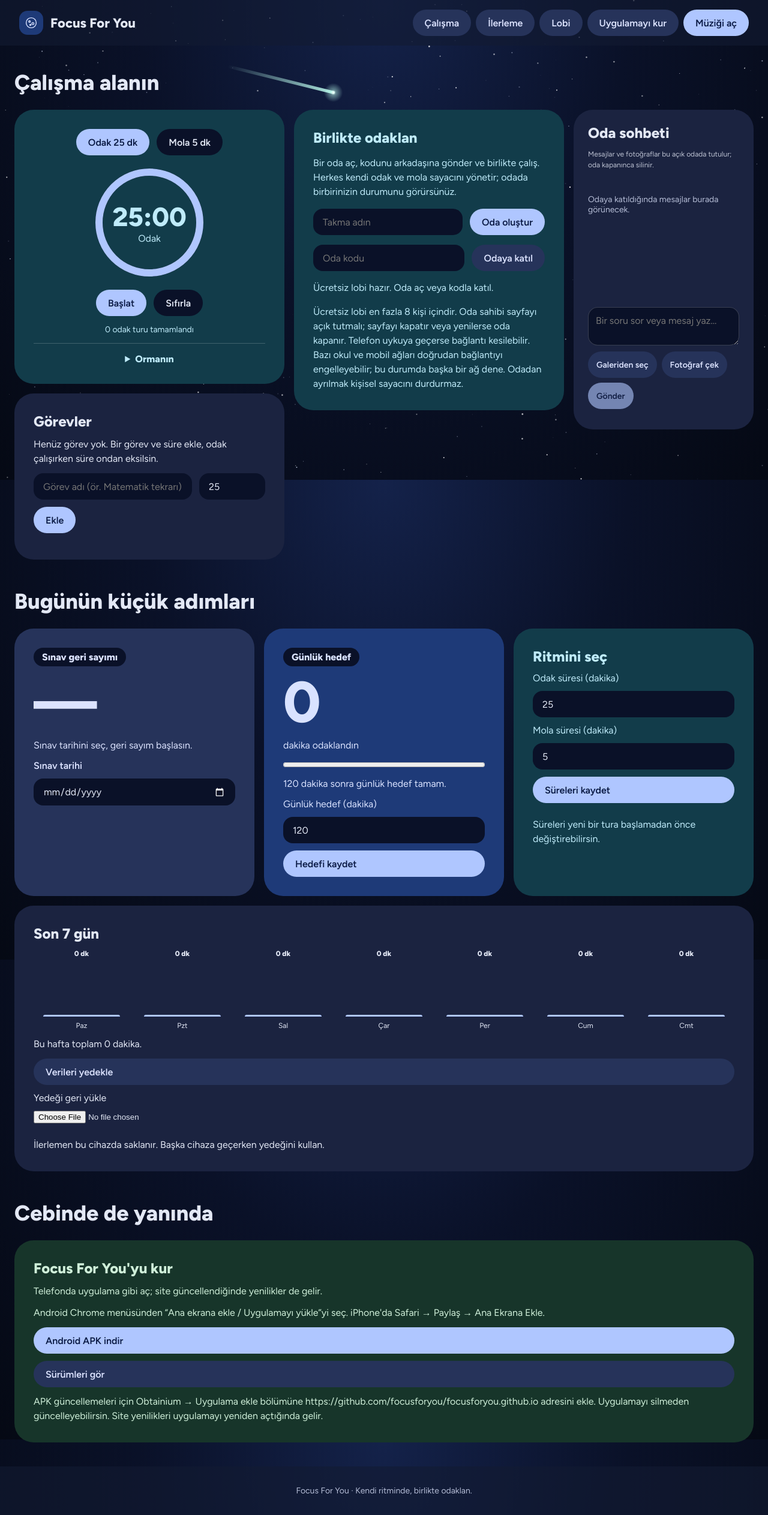
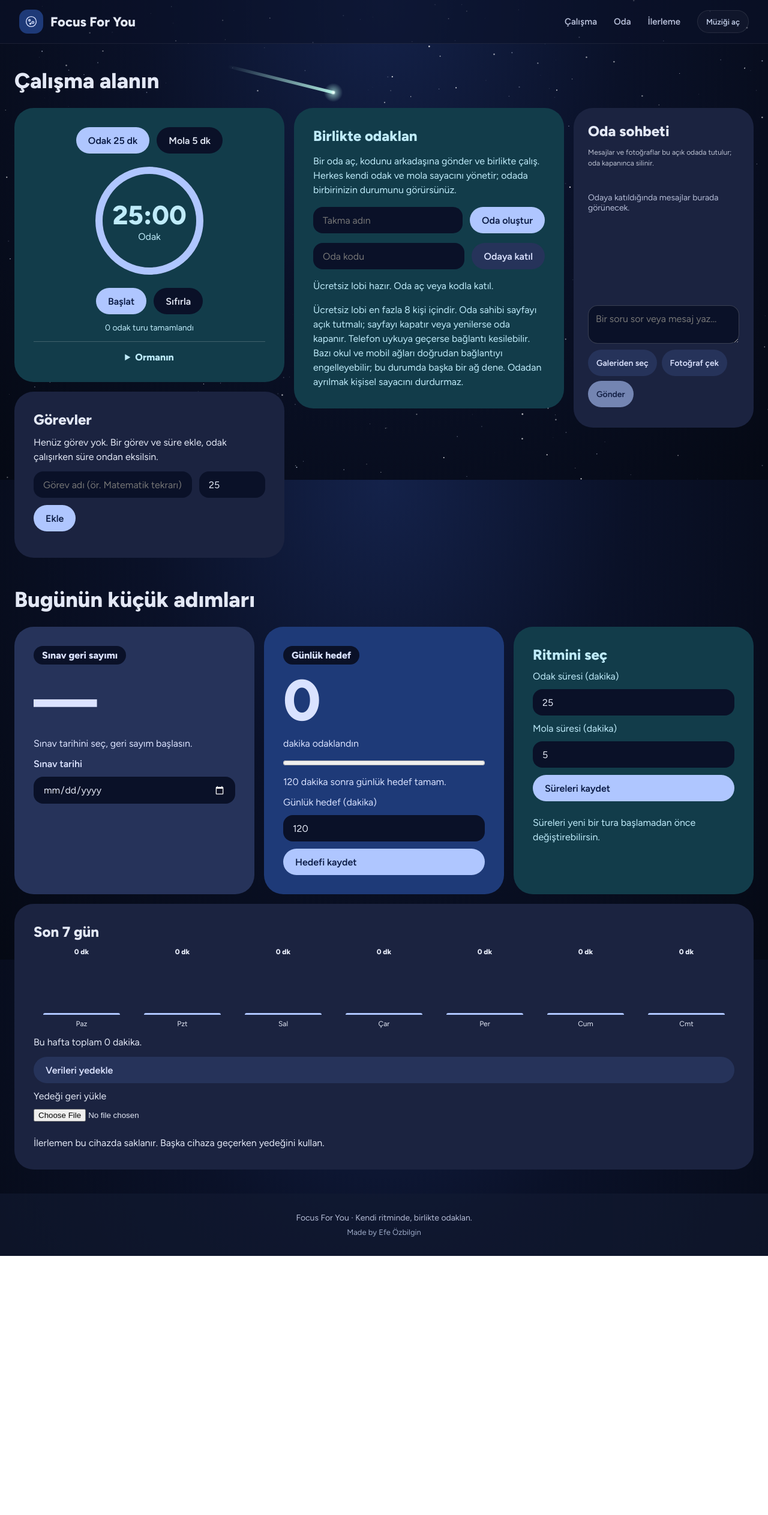
Before and after one commit to focusforyou/focusforyou.github.io, a plain HTML site: page index.html in a window 1280 px wide. Shown: the whole page at 60% size. After the commit the page ends 2094 px from the top, so only its background shows below. Drawn offline with Linux system fonts and the light colour scheme.

Commit message:
Simplify desktop navigation, hide installation in APK, and credit Efe Özbilgin

```diff
--- a/index.html
+++ b/index.html
@@ -102,11 +102,11 @@ main{padding:32px 16px}.card{padding:24px}
 <svg width="40" height="40" viewBox="0 0 40 40" fill="none" stroke="#D9E2FF" stroke-width="2" aria-hidden="true" style="background:#1E3A78;border-radius:14px;padding:6px"><circle cx="20" cy="20" r="12"/><circle cx="16" cy="17" r="2"/><circle cx="24" cy="22" r="2.5"/><circle cx="18" cy="25" r="1.5"/></svg>
 Focus For You
 </div>
-<nav>
-<a class="pill" href="#calisma">Çalışma</a>
-<a class="pill" href="#ilerleme">İlerleme</a>
-<a class="pill" href="#lobi">Lobi</a>
-<a class="pill" href="#kurulum">Uygulamayı kur</a>
+<nav class="top-nav" aria-label="Üst menü">
+<a class="nav-link" href="#calisma">Çalışma</a>
+<a class="nav-link" href="#lobi">Oda</a>
+<a class="nav-link" href="#ilerleme">İlerleme</a>
+<button class="pill app-install-link" type="button" id="openInstall" aria-haspopup="dialog" aria-controls="installSheet">Uygulamayı kur</button>
 <button class="pill p" id="mu" type="button" aria-label="Arka plan müziğini aç veya kapat">Müziği aç</button>
 </nav>
 </header>
@@ -187,7 +187,8 @@ Focus For You
 <dialog id="timerSheet" aria-label="Sayaç detayları"><form method="dialog"><button class="sheet-close" aria-label="Sayaç detaylarını kapat">Kapat <span aria-hidden="true">⌄</span></button></form><div id="timerSlot"></div></dialog>
 <dialog id="imageViewer"><img id="fullPhoto" alt="Sohbette paylaşılan fotoğraf"><form method="dialog"><button class="pill">Kapat</button></form></dialog>
 
-<footer>Focus For You · Kendi ritminde, birlikte odaklan.</footer>
+<footer>Focus For You · Kendi ritminde, birlikte odaklan.<span class="author-credit">Made by Efe Özbilgin</span></footer>
+<dialog id="installSheet" aria-label="Uygulamayı kur"><form method="dialog"><button class="sheet-close" aria-label="Kurulum penceresini kapat">Kapat <span aria-hidden="true">×</span></button></form><div class="install-content"></div></dialog>
 
 <script>
 const $=id=>document.getElementById(id),R=(a,b)=>a+Math.random()*(b-a);
--- a/install.js
+++ b/install.js
@@ -1,6 +1,14 @@
 'use strict';
+(()=>{
+const by=id=>document.getElementById(id),sheet=by('installSheet');
+const isApk=typeof window.FocusAndroid!=='undefined'||/\bFocusForYou\/\d/.test(navigator.userAgent);
+const standalone=matchMedia('(display-mode: standalone)').matches||navigator.standalone===true;
+document.body.classList.toggle('is-app',isApk||standalone);
+sheet.querySelector('.install-content').append(by('kurulum'));
+by('openInstall').onclick=()=>{if(!isApk&&!standalone)sheet.showModal()};
 let installPrompt;
-addEventListener('beforeinstallprompt',e=>{e.preventDefault();installPrompt=e;document.getElementById('installApp').hidden=false});
-document.getElementById('installApp').onclick=async()=>{if(!installPrompt)return;await installPrompt.prompt();await installPrompt.userChoice;installPrompt=null;document.getElementById('installApp').hidden=true};
-addEventListener('appinstalled',()=>{document.getElementById('installApp').hidden=true;document.getElementById('installHelp').textContent='Uygulama kuruldu. Ana ekranından açabilirsin.'});
+addEventListener('beforeinstallprompt',e=>{e.preventDefault();if(isApk||standalone)return;installPrompt=e;by('installApp').hidden=false});
+by('installApp').onclick=async()=>{if(!installPrompt)return;await installPrompt.prompt();await installPrompt.userChoice;installPrompt=null;by('installApp').hidden=true};
+addEventListener('appinstalled',()=>{document.body.classList.add('is-app');by('installApp').hidden=true;by('installHelp').textContent='Uygulama kuruldu. Ana ekranından açabilirsin.';if(sheet.open)sheet.close()});
 if('serviceWorker' in navigator){addEventListener('load',()=>{navigator.serviceWorker.register('sw.js').catch(()=>{})})}
+})();
--- a/mobile-ui.css
+++ b/mobile-ui.css
@@ -1,16 +1,18 @@
 .mobile-nav,.mini-timer,.mobile-welcome{display:none}
+.top-nav{align-items:center;gap:28px}header{border-bottom:1px solid #ffffff12;background:#0a112899}.nav-link{padding:10px 0;text-decoration:none;font-size:15px;font-weight:600;color:var(--mu);transition:color .15s}.nav-link:hover,.nav-link:focus-visible{color:var(--tx)}header #mu{font-size:13px;min-height:38px;padding:8px 14px;background:#ffffff08;color:#bdc9e3;border:1px solid #ffffff18}.app-install-link{display:none}#kurulum{display:none}.author-credit{display:block;margin-top:8px;color:#9daac7;font-size:13px}
+#installSheet{padding:0;border:1px solid #ffffff20;border-radius:24px;background:#101b35;color:var(--tx);width:min(480px,calc(100% - 32px));max-height:90dvh;overflow:auto}#installSheet::backdrop{background:#020818b8;backdrop-filter:blur(6px)}.install-content{padding:24px}.install-content #kurulum{display:flex}.install-content h2{font-size:26px}.install-content .card{padding:0;background:none}.install-content p{overflow-wrap:anywhere}.is-app .app-install-link{display:none!important}
 #timerSheet{padding:0;border:1px solid #ffffff20;color:var(--tx);background:#123C4A;border-radius:28px;max-height:90dvh;overflow:auto;width:min(440px,100%)}
 #timerSheet::backdrop{background:#020818b8;backdrop-filter:blur(6px)}
 .sheet-close{display:flex;align-items:center;justify-content:space-between;width:100%;border:0;border-bottom:1px solid #ffffff18;padding:18px 24px;font:600 15px Figtree,system-ui;color:var(--tx);background:transparent;cursor:pointer}
 #timerSheet .timer{border-radius:0;transform:none;box-shadow:none;padding:24px}
 @media(max-width:899px){
 body{--nav-height:calc(66px + env(safe-area-inset-bottom,0px));padding-bottom:calc(var(--nav-height) + 100px)}
-header{padding:16px 20px;background:#0a1128d9;border-bottom:1px solid #ffffff10}header nav a{display:none}header nav .pill{font-size:13px;padding:8px 14px;min-height:38px}.logo{font-size:19px}.logo svg{width:32px;height:32px}
-main{padding:24px 16px;gap:24px}section{gap:18px}h2{font-size:28px}.card{border-radius:24px;padding:24px}footer{display:none}
+header{padding:16px;flex-wrap:nowrap;gap:8px;background:#0a1128d9;border-bottom:1px solid #ffffff10}header nav a,header #mu{display:none}header nav .app-install-link{display:inline-flex;white-space:nowrap;font-size:12px;padding:8px 12px;min-height:38px}.top-nav{gap:0}.logo{font-size:17px;gap:8px;white-space:nowrap}.logo svg{width:32px;height:32px}
+main{padding:24px 16px;gap:24px}section{gap:18px}h2{font-size:28px}.card{border-radius:24px;padding:24px}footer{padding:20px 16px;font-size:12px;background:transparent}
 #calisma>.grid{display:block}.study-tools{gap:16px}.mobile-welcome{display:flex;background:linear-gradient(135deg,#233b75,#1c2c53)}.mobile-welcome h3{font-size:26px}.mobile-welcome p{color:#c9d4eb;font-size:15px}
-body[data-view="work"] .room-card,body[data-view="work"] .room-chat,body[data-view="work"] #ilerleme,body[data-view="work"] #kurulum,
-body[data-view="room"] .study-tools,body[data-view="room"] .room-chat,body[data-view="room"] #ilerleme,body[data-view="room"] #kurulum,
-body[data-view="chat"] .study-tools,body[data-view="chat"] .room-card,body[data-view="chat"] #ilerleme,body[data-view="chat"] #kurulum,
+body[data-view="work"] .room-card,body[data-view="work"] .room-chat,body[data-view="work"] #ilerleme,
+body[data-view="room"] .study-tools,body[data-view="room"] .room-chat,body[data-view="room"] #ilerleme,
+body[data-view="chat"] .study-tools,body[data-view="chat"] .room-card,body[data-view="chat"] #ilerleme,
 body[data-view="progress"] #calisma{display:none}
 .room-chat{min-height:calc(100dvh - var(--nav-height) - 235px);gap:12px}.room-chat>h3{display:none}#chatMessages{flex:1;min-height:160px;max-height:45dvh;margin:0}#chatForm{margin-top:auto}.room-chat .row{gap:8px}.room-chat .pill{font-size:13px}.room-card{width:100%}
 .mini-timer{position:fixed;display:flex;align-items:center;justify-content:space-between;z-index:5;bottom:calc(var(--nav-height) + 8px);left:12px;right:12px;border:1px solid #ffffff22;border-radius:18px;padding:9px 12px;background:#182747f5;box-shadow:0 6px 24px #0006;backdrop-filter:blur(18px)}
```
